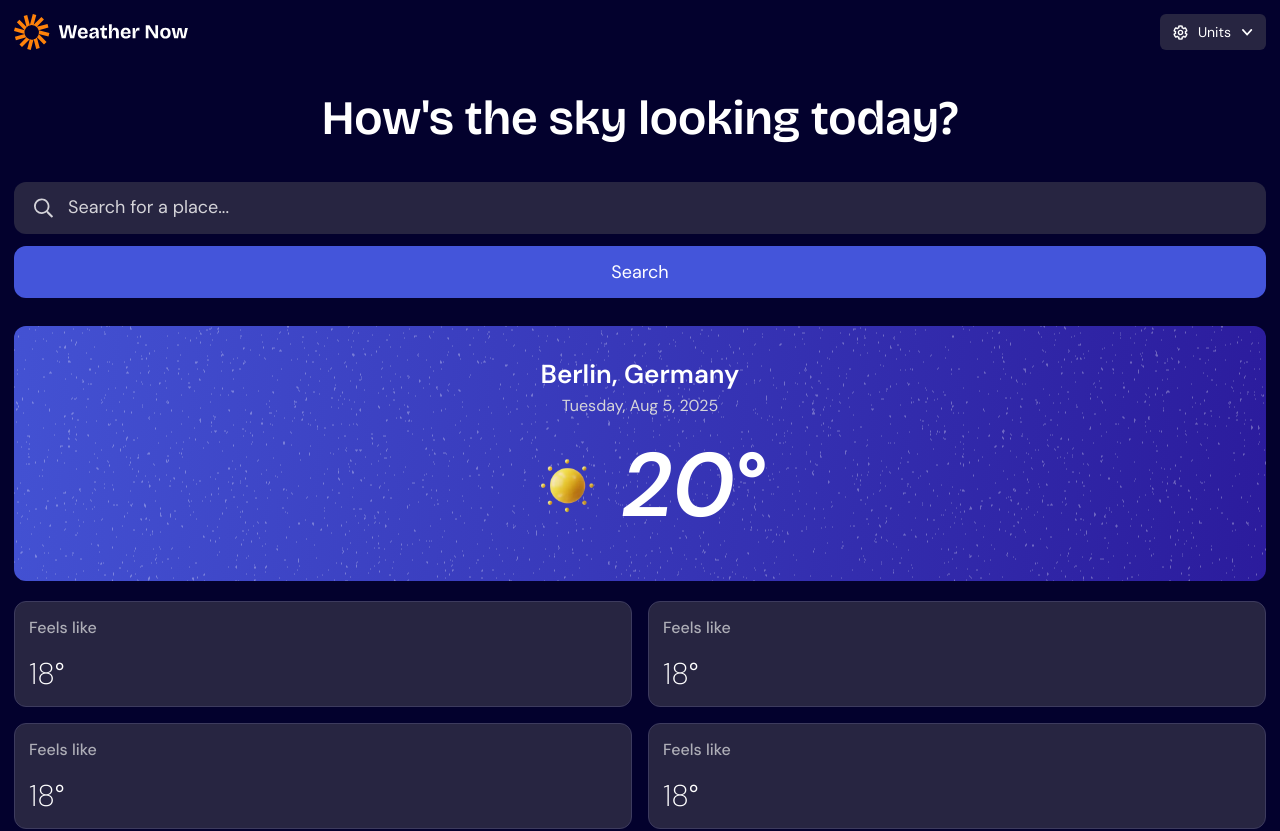
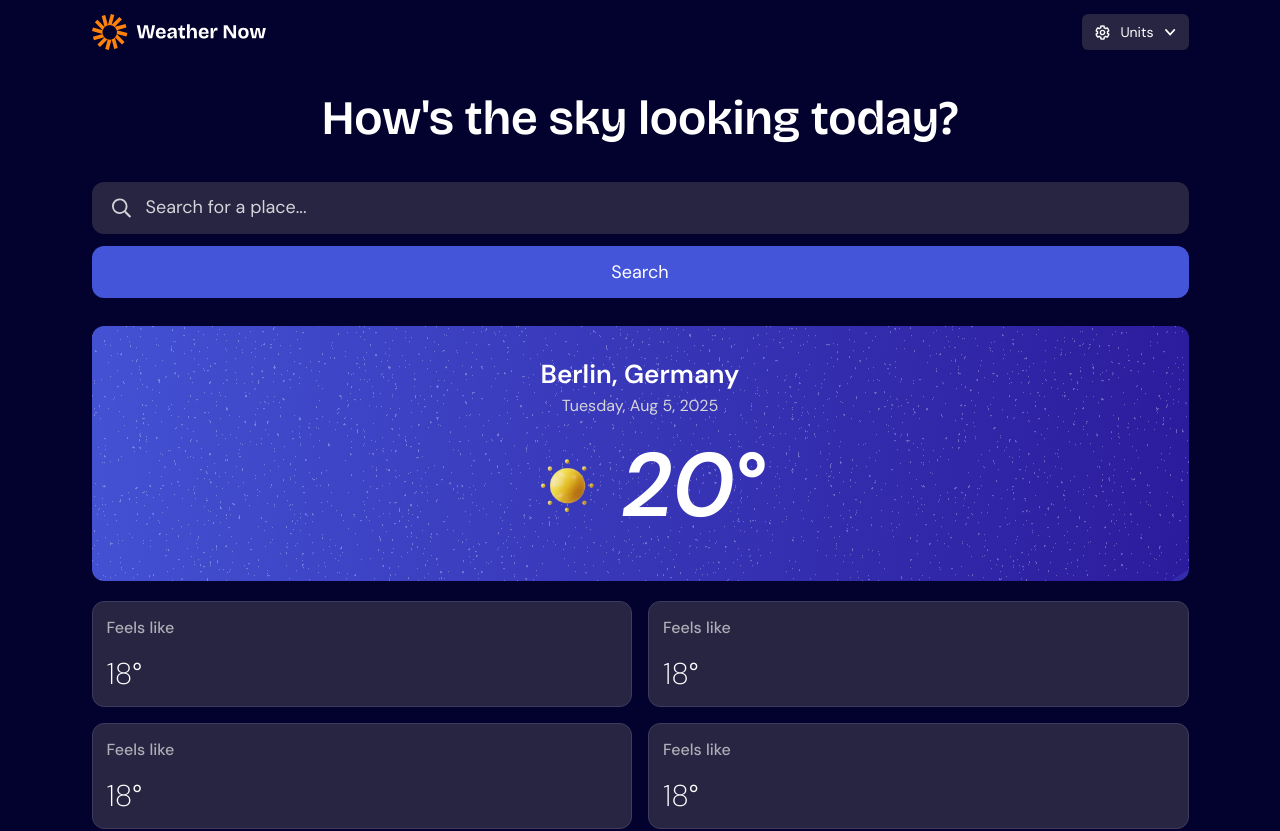
Before and after one commit to ismiralrasyiid/weather-now, a Next.js app: page / in a window 1280 px wide. Shown: the top 831 px of the page. Built offline with nearby package versions, Linux system fonts and the light colour scheme.

Commit message:
style(layout): apply max width to root layout

```diff
--- a/app/layout.tsx
+++ b/app/layout.tsx
@@ -26,9 +26,9 @@ export default function RootLayout({
   return (
     <html lang="en">
       <body
-        className={`${bricolageGrotesque.variable} ${dmSans.variable} antialiased`}
+        className={`${bricolageGrotesque.variable} ${dmSans.variable} bg-background-body antialiased`}
       >
-        <div className="min-h-dvh bg-background-body p-3.5 font-secondary text-text-primary">
+        <div className="mx-auto min-h-dvh w-full max-w-layout p-3.5 font-secondary text-text-primary">
           {children}
         </div>
       </body>
```
